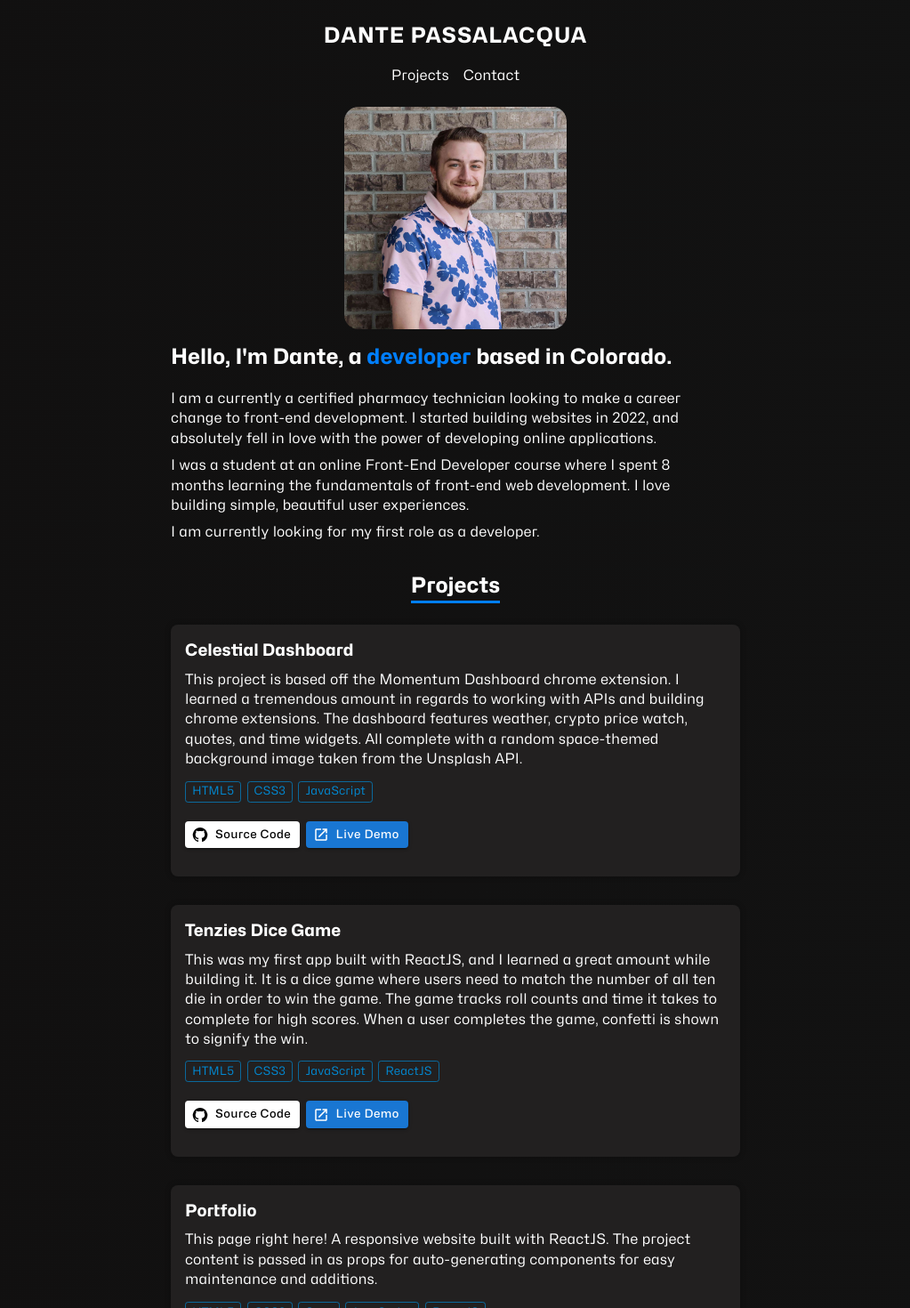
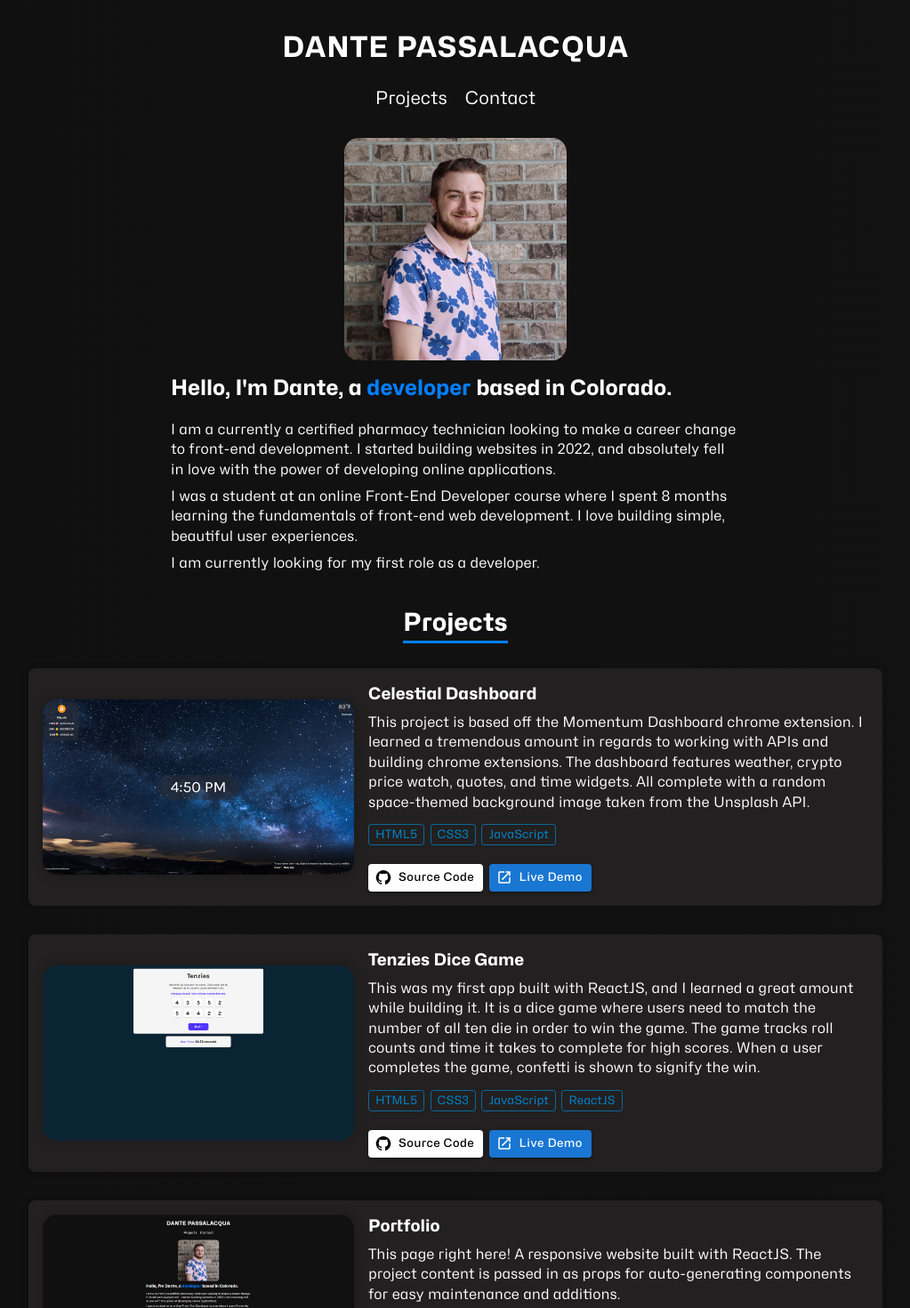
Before and after one commit to dpass47/portfolio, a React (Create React App) app: page / in a window 1280 px wide. Shown: the top 1470 px of the page at 89% size, without its empty margins (128-1151 px from the left). Built offline with nearby package versions, Linux system fonts and the light colour scheme; a web font is replaced by a local one.

Commit message:
responsive styling

```diff
--- a/src/styles/About.scss
+++ b/src/styles/About.scss
@@ -6,7 +6,8 @@
 
 .main-content {
 	font-size: 1rem;
-	margin-right: 1em;
+	max-width: 40rem;
+	margin: 0 auto;
 
 	h2 {
 		margin-top: 0;
@@ -14,7 +15,7 @@
 	}
 }
 
-img {
+.main img {
 	display: block;
 	width: 250px;
 	align-self: center;
@@ -30,8 +31,20 @@ img {
 	color: #007fff;
 }
 
-@media (min-width: 800px) {
+// Phone/Tablet
+
+@media (min-width: 1224px) and (max-width: 1824px) {
+	.main-content {
+		max-width: 40rem;
+		margin: 0 auto;
+	}
 }
 
-@media (min-width: 950px) {
+// Desktop/Bigger
+
+@media (min-width: 1824px) {
+	.main-content {
+		max-width: 40rem;
+		margin: 0 auto;
+	}
 }
--- a/src/styles/Footer.scss
+++ b/src/styles/Footer.scss
@@ -60,8 +60,20 @@
 	}
 }
 
-@media (min-width: 800px) {
+// Phone/Tablet
+
+@media (min-width: 1224px) {
+	.footer {
+		h2 {
+			font-size: 1.75rem;
+		}
+	}
 }
 
-@media (min-width: 950px) {
+// Desktop/Bigger
+
+@media (min-width: 1824px) {
+	.contact-link {
+		font-size: 1.25rem;
+	}
 }
--- a/src/styles/Header.scss
+++ b/src/styles/Header.scss
@@ -31,8 +31,14 @@ header {
 	}
 }
 
-@media (min-width: 800px) {
+// Phone/Tablet
+
+@media (min-width: 1224px) {
+	.header-name {
+		font-size: 2rem;
+	}
+
+	.header-links {
+		font-size: 1.25rem;
+	}
 }
-
-@media (min-width: 950px) {
-}
--- a/src/styles/Projects.scss
+++ b/src/styles/Projects.scss
@@ -23,7 +23,7 @@
 }
 
 .project-links {
-	padding: 1em 0;
+	padding: 1em 0 0 0;
 }
 
 .project-links .links {
@@ -52,8 +52,22 @@ p {
 	border-radius: 0.25em;
 }
 
-@media (min-width: 800px) {
+@media (min-width: 1224px) {
+	.projects-title {
+		font-size: 1.75rem;
+	}
+
+	.project-image {
+		display: block;
+		margin-right: 1em;
+		width: 350px;
+		align-self: center;
+		border-radius: 1em;
+		object-fit: cover;
+		box-shadow: 0 0 0.5em 0.3em rgba(0, 0, 0, 0.1);
+	}
+
+	.project-card {
+		display: flex;
+	}
 }
-
-@media (min-width: 950px) {
-}
--- a/src/styles/index.scss
+++ b/src/styles/index.scss
@@ -36,7 +36,17 @@ body {
 	margin: 0 auto;
 }
 
-@media (min-width: 950px) {
+// Phone/Tablet
+
+@media (min-width: 1224px) {
+	.container {
+		max-width: 75%;
+	}
+}
+
+// Desktop/Bigger
+
+@media (min-width: 1824px) {
 	.container {
 		max-width: 50%;
 	}
```
